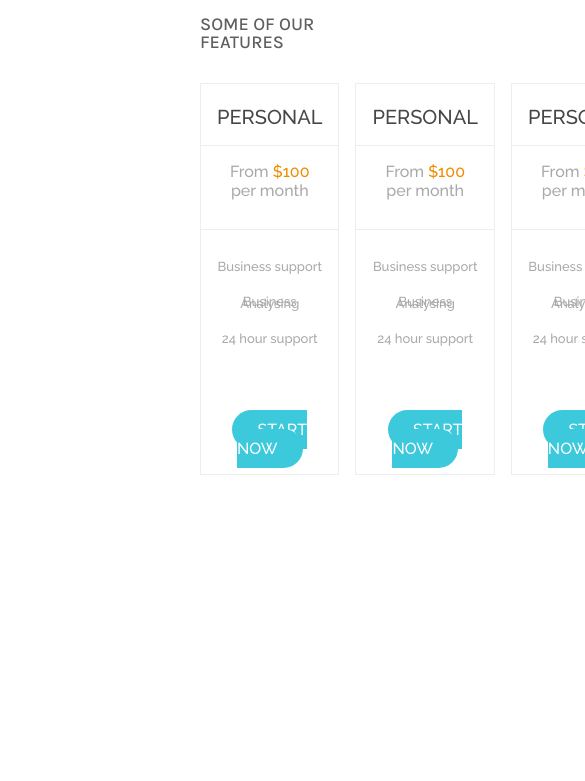
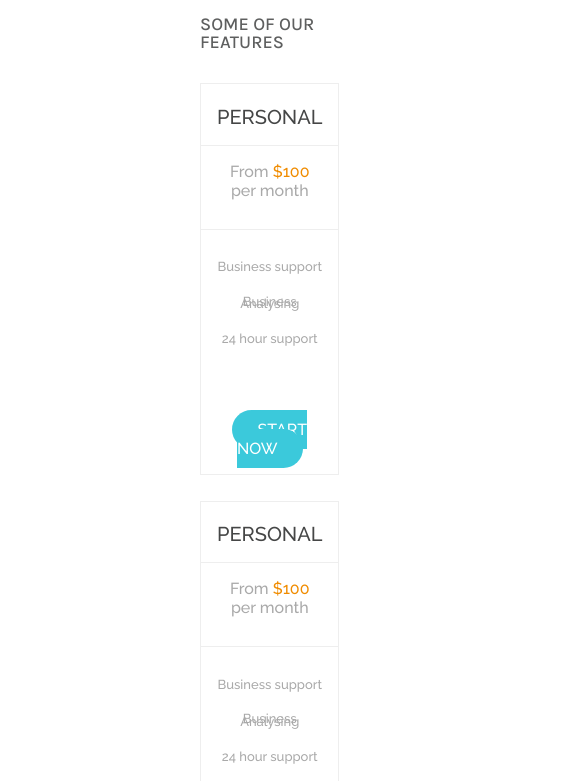
Before and after one commit to Anneta-P/media-query-adaptation-2, a plain HTML site: page index.html in a window 390 px wide. Shown: the part 63-844 px from the top of the page, 585 px wide, since content can reach past the window. Drawn offline with Linux system fonts and the light colour scheme.

Commit message:
add responsive media query design

```diff
--- a/styles.css
+++ b/styles.css
@@ -124,3 +124,15 @@
   column-gap: 1rem;
   row-gap: 1.6rem;
 }
+
+@media (max-width: 1280px) {
+  .grid--4-cols {
+    grid-template-columns: repeat(2, 1fr);
+  }
+}
+
+@media (max-width: 768px) {
+  .grid--4-cols {
+    grid-template-columns: repeat(1, 1fr);
+  }
+}
```
